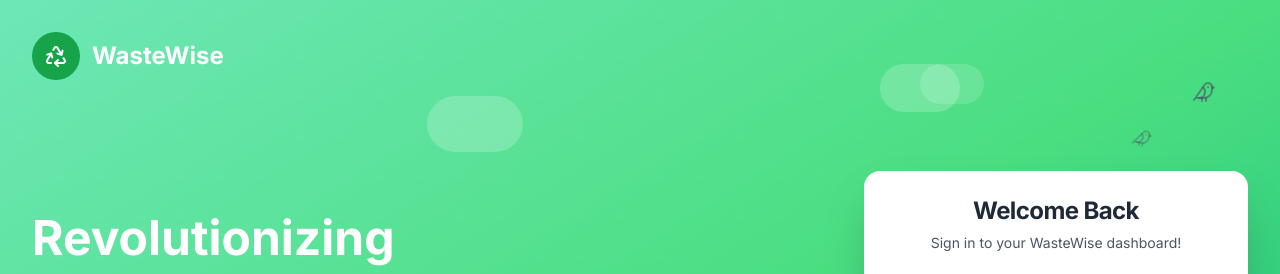
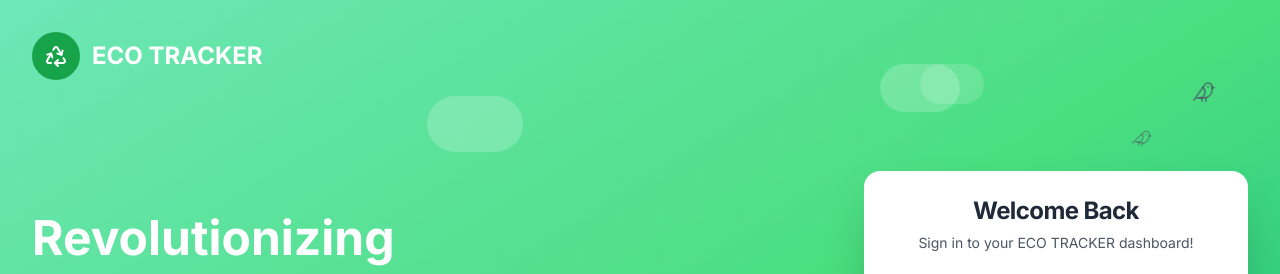
Before and after one commit to dhruv440066/lift-off-labs, a React (Vite) app: page / in a window 1280 px wide. Shown: the top 274 px of the page. Built offline with nearby package versions, Linux system fonts and the light colour scheme; the HTML template or start-up script is replaced by a standard one.

Commit message:
Update login page branding

```diff
--- a/src/components/auth/LoginForm.tsx
+++ b/src/components/auth/LoginForm.tsx
@@ -175,7 +175,7 @@ export const LoginForm: React.FC = () => {
         <div className="w-12 h-12 bg-green-600 rounded-full flex items-center justify-center">
           <Recycle className="w-6 h-6 text-white" />
         </div>
-        <span className="text-2xl font-bold text-white">WasteWise</span>
+        <span className="text-2xl font-bold text-white">ECO TRACKER</span>
       </div>
 
       {/* Left Side Content */}
@@ -197,12 +197,12 @@ export const LoginForm: React.FC = () => {
         <Card className="w-96 shadow-2xl bg-white border-0 rounded-2xl">
           <CardHeader className="text-center pb-4">
             <CardTitle className="text-2xl font-bold text-gray-800">
-              {isRegister ? 'Join WasteWise' : 'Welcome Back'}
+              {isRegister ? 'Join ECO TRACKER' : 'Welcome Back'}
             </CardTitle>
             <p className="text-gray-600 text-sm">
               {isRegister
                 ? 'Create your account to start making a difference'
-                : 'Sign in to your WasteWise dashboard!'
+                : 'Sign in to your ECO TRACKER dashboard!'
               }
             </p>
           </CardHeader>
```
